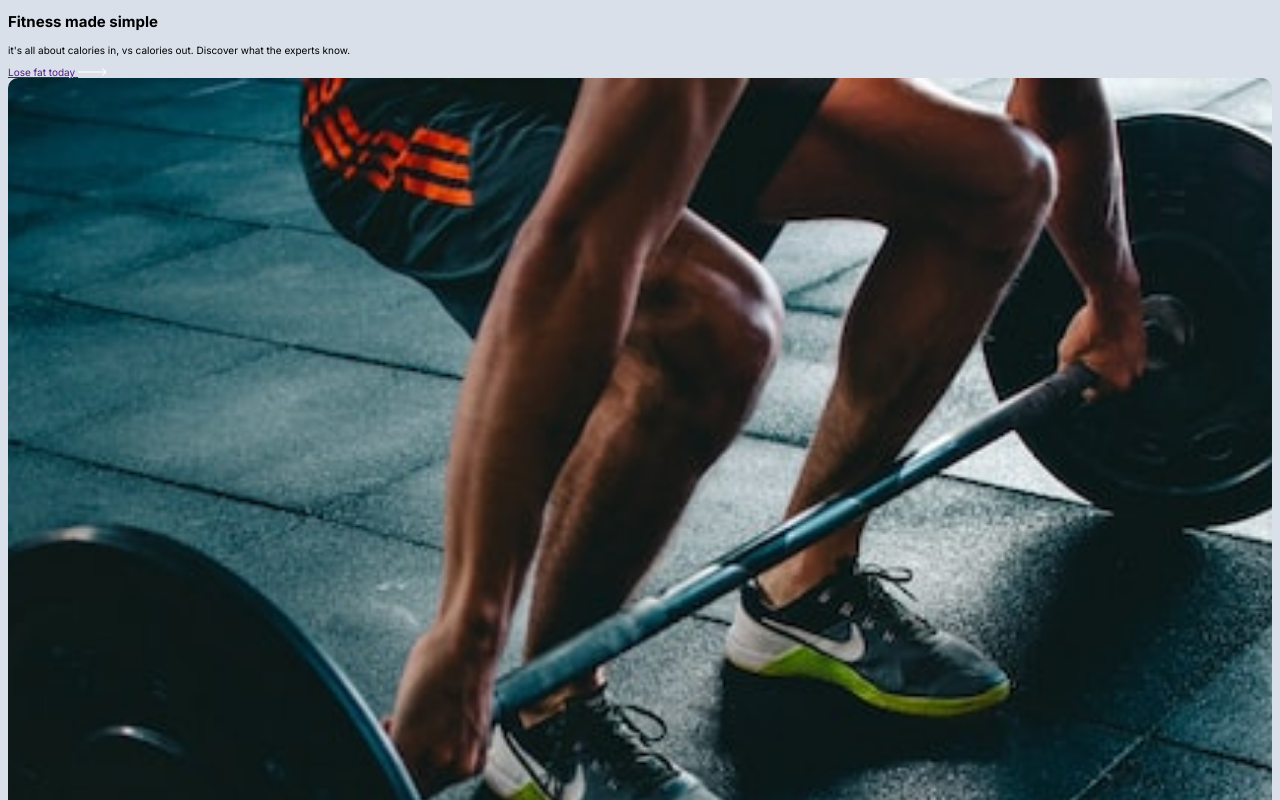
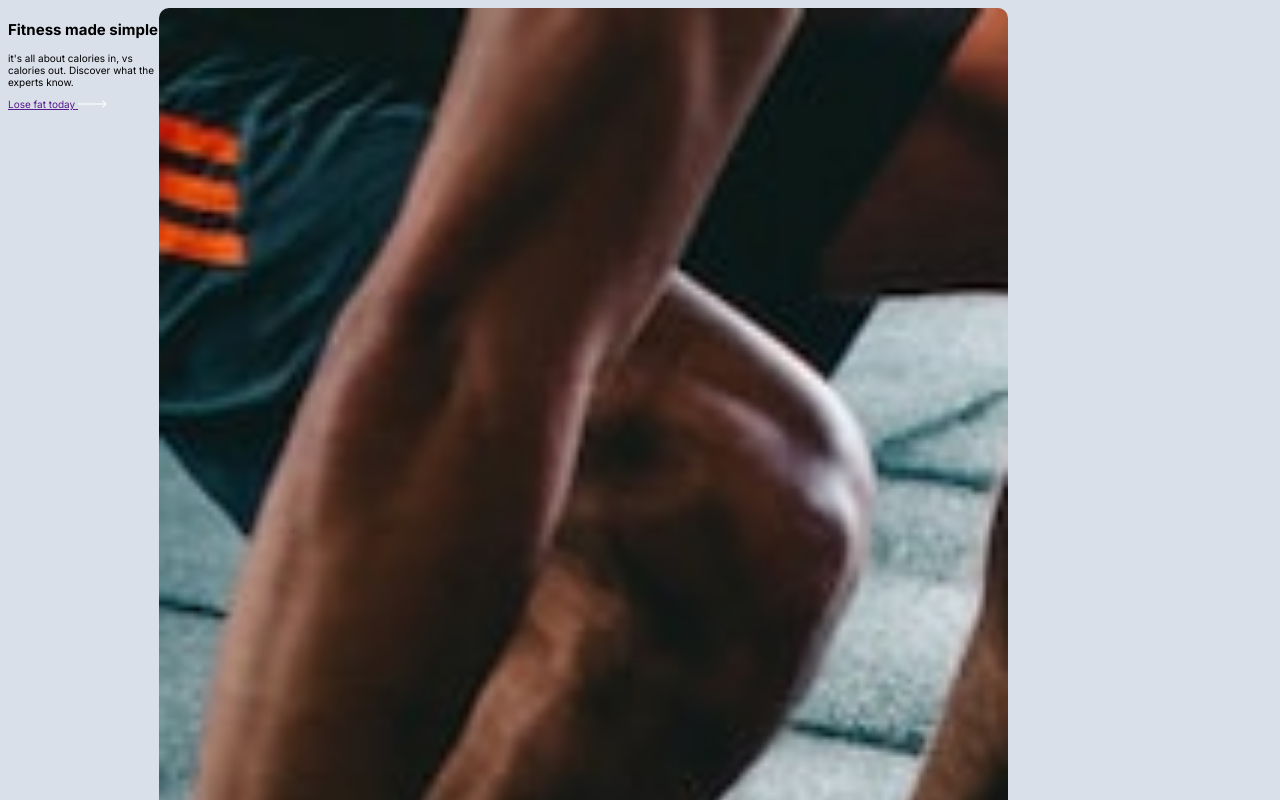
Before and after one commit to MuhammadTurkmen/Fitness-Blip, a plain HTML site: page index.html in a window 1280 px wide. Shown: the top 800 px of the page. Drawn offline with Linux system fonts and the light colour scheme.

Commit message:
adding display

```diff
--- a/css/main.css
+++ b/css/main.css
@@ -13,4 +13,10 @@ img {
     object-fit: cover;
     aspect-ratio: 1/1;
     border-radius: 1em;
+
 }
+
+section {
+    display: flex;
+    width: 1000px;
+}
```
